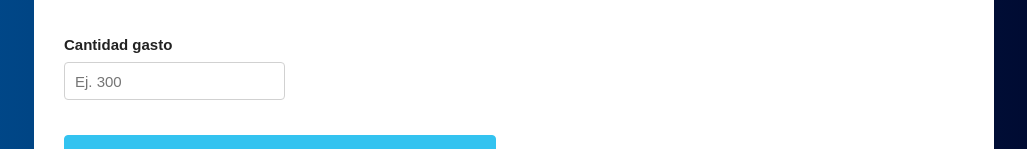
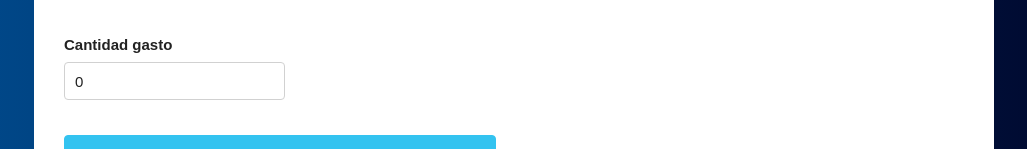
Before and after one commit to leotangram/budget, a React (Create React App) app: page / in a window 1280 px wide. Both pictures are taken after typing "5" into the empty fields and a click on the input "Definir presupuesto". Shown: the part 274-423 px from the top of the page, without its empty margins (126-1153 px from the left). Built offline with nearby package versions, Linux system fonts and the light colour scheme.

Commit message:
Send expenditure to principal component.

```diff
--- a/package.json
+++ b/package.json
@@ -5,7 +5,8 @@
   "dependencies": {
     "react": "^16.8.6",
     "react-dom": "^16.8.6",
-    "react-scripts": "3.0.1"
+    "react-scripts": "3.0.1",
+    "shortid": "^2.2.14"
   },
   "scripts": {
     "start": "react-scripts start",
--- a/src/App.js
+++ b/src/App.js
@@ -6,6 +6,8 @@ function App() {
   // state
   const [budget, setBudget] = useState(0)
   const [questionBudget, setQuestionBudget] = useState(true)
+  const [expendiure, setExpendiure] = useState({})
+  const [expenses, setExpenses] = useState([])
 
   return (
     <div className='App container'>
@@ -20,7 +22,7 @@ function App() {
           ) : (
             <div className='row'>
               <div className='one-half column'>
-                <Form />
+                <Form setExpendiure={setExpendiure} />
               </div>
               <div className='one-half column' />
             </div>
--- a/src/components/Form.js
+++ b/src/components/Form.js
@@ -1,7 +1,10 @@
 import React, { useState } from 'react'
 import Error from './Error'
+import shortid from 'shortid'
 
 function Form(props) {
+  const { setExpendiure } = props
+
   // State
   const [expenditureName, setExpenditureName] = useState('')
   const [expenditureQuantity, setExpenditureQuantity] = useState(0)
@@ -21,7 +24,22 @@ function Form(props) {
       return
     }
 
+    // Construir objeto de gasto
+    const expenditure = {
+      expenditureName,
+      expenditureQuantity,
+      id: shortid.generate()
+    }
+
     // Pasar el gasto al componente principal
+    setExpendiure(expenditure)
+
+    // Eliminar alerta
+    setError(false)
+
+    // Resetear el form
+    setExpenditureName('')
+    setExpenditureQuantity('')
   }
 
   return (
@@ -37,6 +55,7 @@ function Form(props) {
           className='u-full-widthh'
           placeholder='Ej. transporte'
           onChange={e => setExpenditureName(e.target.value)}
+          value={expenditureName}
         />
       </div>
       <div className='field'>
@@ -46,6 +65,7 @@ function Form(props) {
           className='u-full-widthh'
           placeholder='Ej. 300'
           onChange={e => setExpenditureQuantity(parseInt(e.target.value, 10))}
+          value={expenditureQuantity}
         />
       </div>
       <input
```
Also changed, not shown: 1 other file (tests, documents, lock files or other folders).
